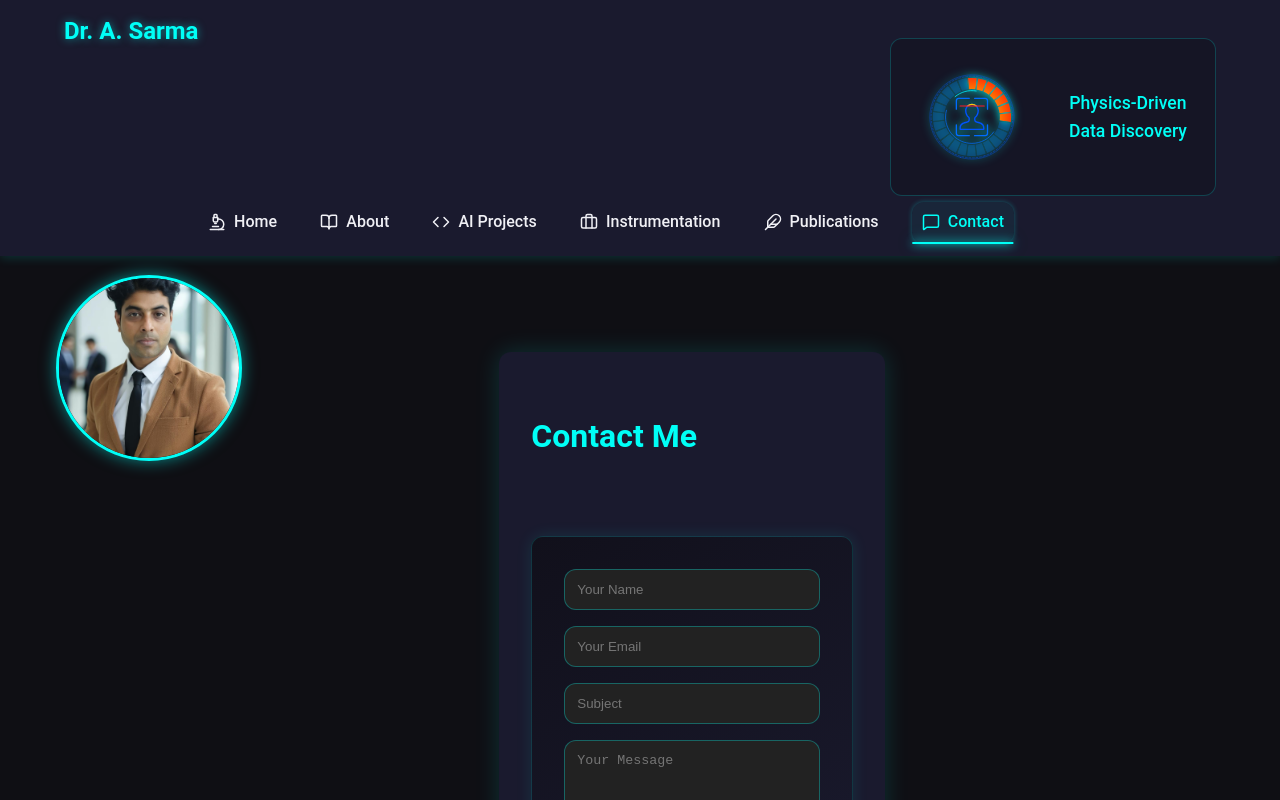
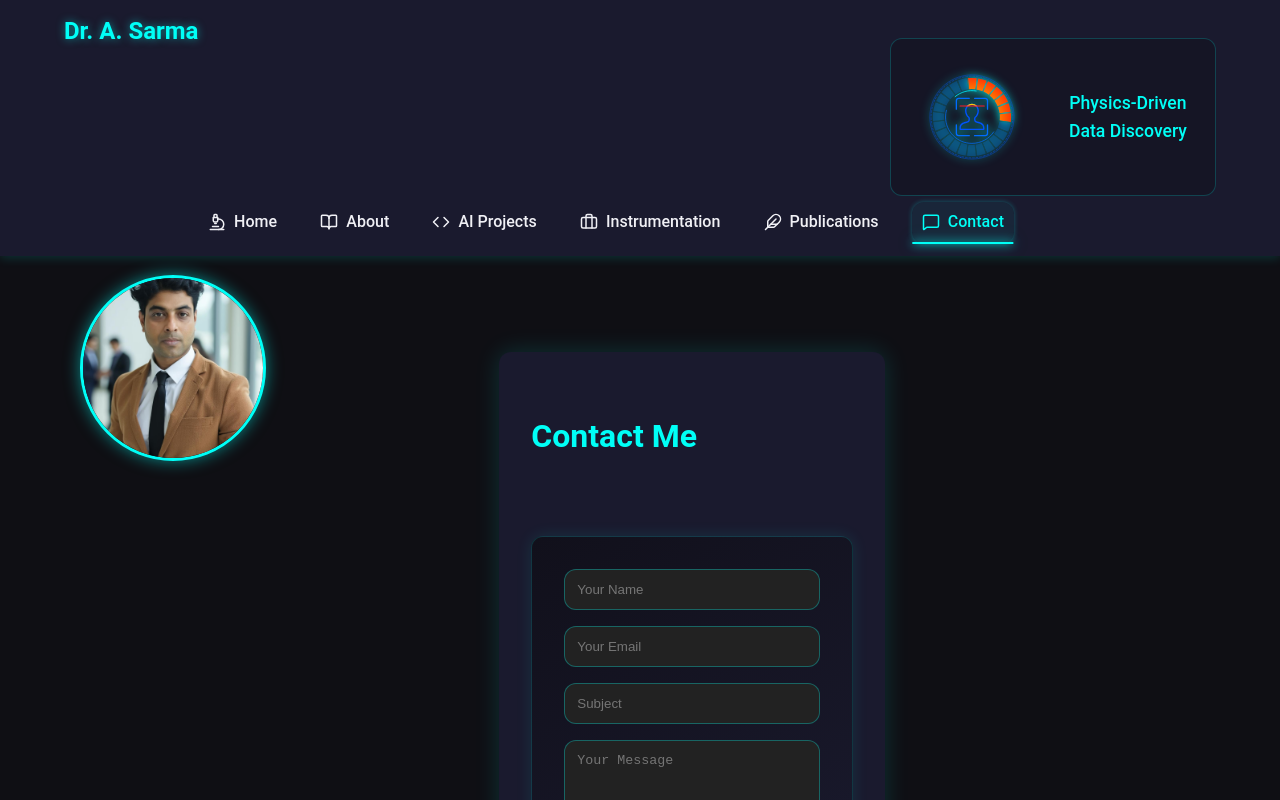
Before and after one commit to abhisakh/Advance_Portfolio, a React (Vite) app in the folder portfolio/: page /contact in a window 1280 px wide. Shown: the top 800 px of the page. Built offline with nearby package versions, Linux system fonts and the light colour scheme.

Commit message:
Image position in profile css

```diff
--- a/portfolio/src/styles/profile.css
+++ b/portfolio/src/styles/profile.css
@@ -7,7 +7,7 @@
 .profile-image-top-left {
   position: fixed;
   top: calc(var(--navbar-height) + 1.2rem);
-  left: 3.5rem;
+  left: 5rem;
   width: 180px;
   height: 180px;
   border-radius: 50%;
```
